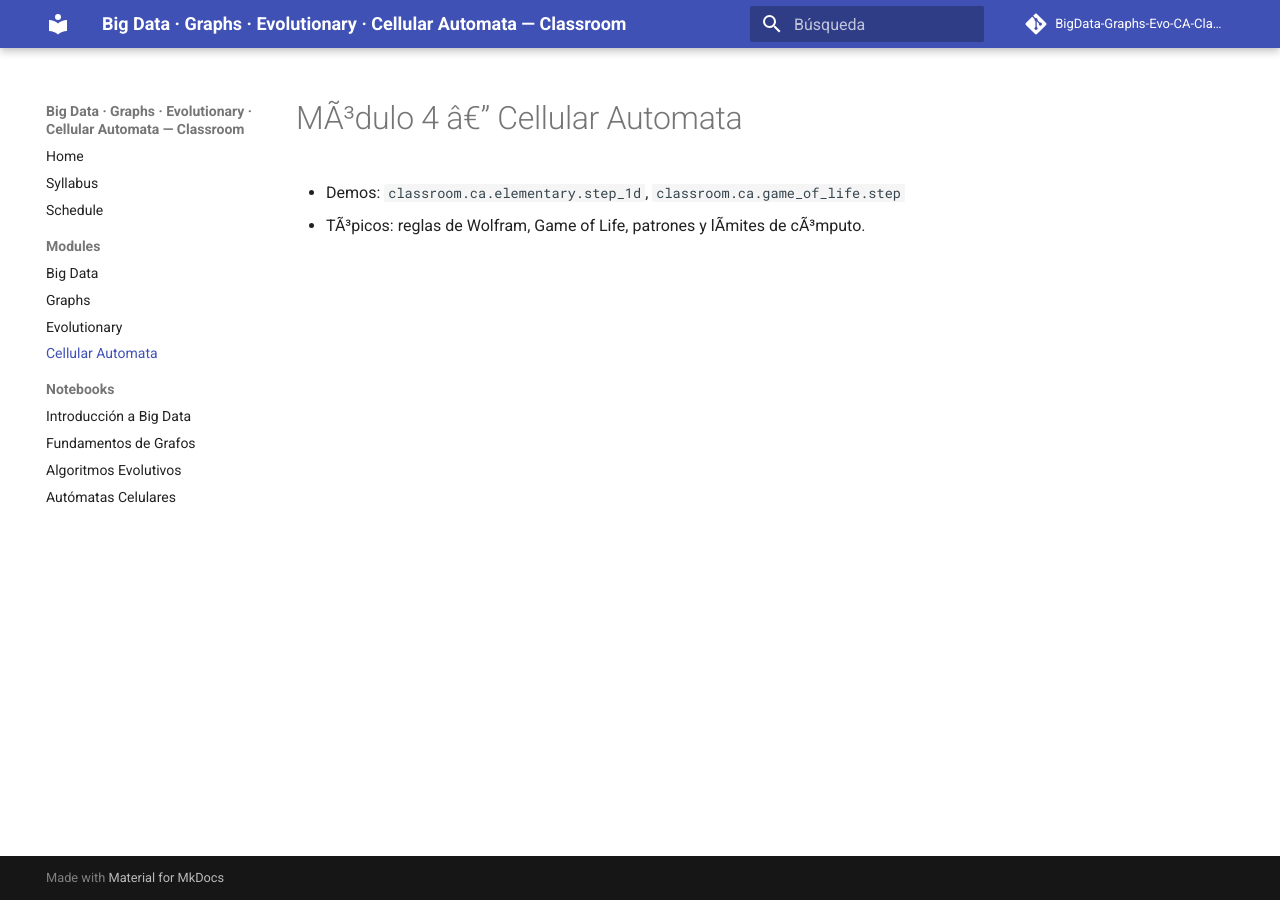
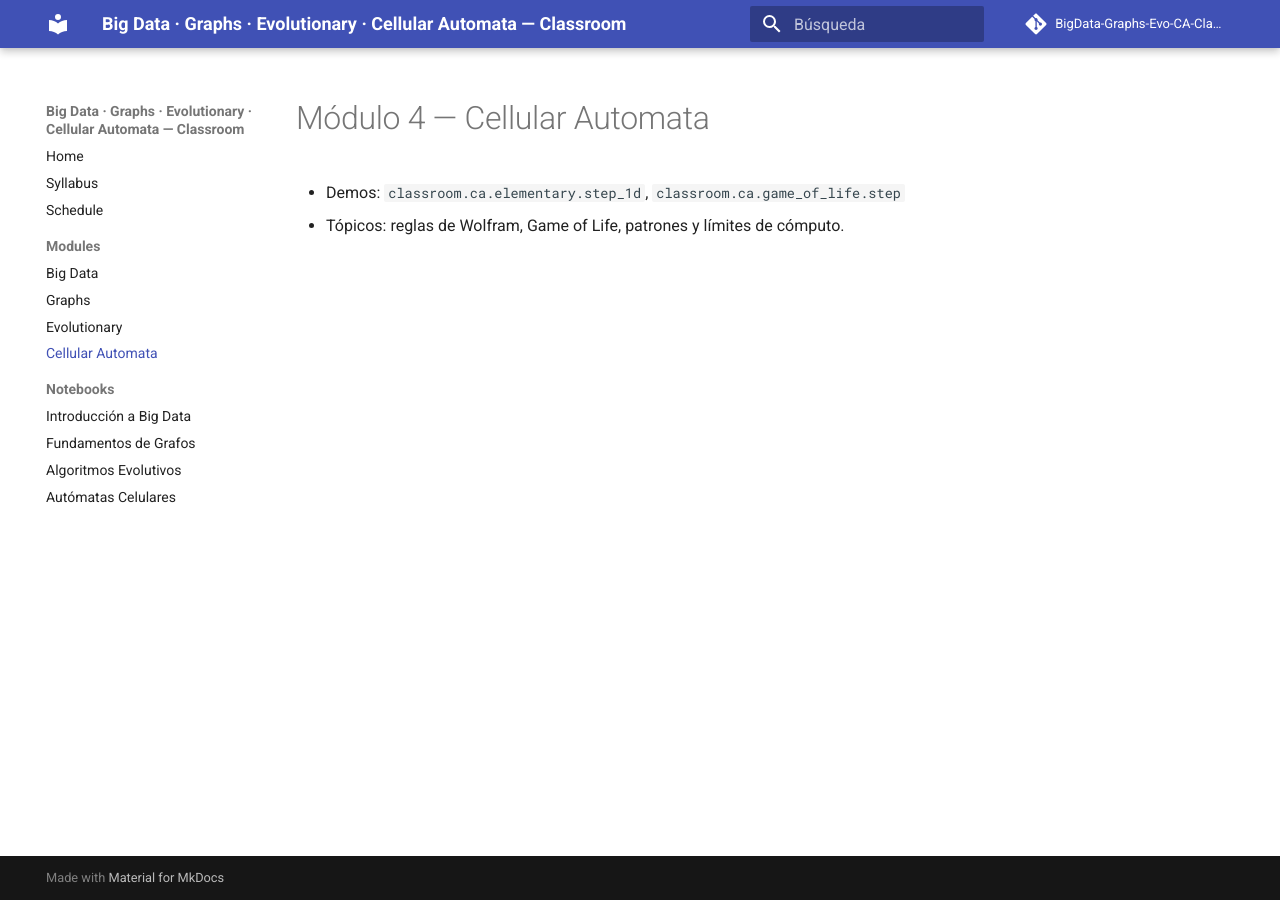
Before and after one commit to sgevatschnaider/BigData-Graphs-Evo-CA-Classroom, an MkDocs documentation site: the page built from docs/modules/04-cellular-automata.md, in a window 1280 px wide. Built offline with MkDocs 1.6.1 and Material for MkDocs 9.7.7, drawn with Linux system fonts in a browser that asks for light colours; comment, search, counter and statistics services are not loaded.

Commit message:
Update 04-cellular-automata.md

```diff
--- a/docs/modules/04-cellular-automata.md
+++ b/docs/modules/04-cellular-automata.md
@@ -1,4 +1,4 @@
-# MÃ³dulo 4 â€” Cellular Automata
+# Módulo 4 — Cellular Automata
 
 - Demos: `classroom.ca.elementary.step_1d`, `classroom.ca.game_of_life.step`
-- TÃ³picos: reglas de Wolfram, Game of Life, patrones y lÃ­mites de cÃ³mputo.
+- Tópicos: reglas de Wolfram, Game of Life, patrones y límites de cómputo.
```
